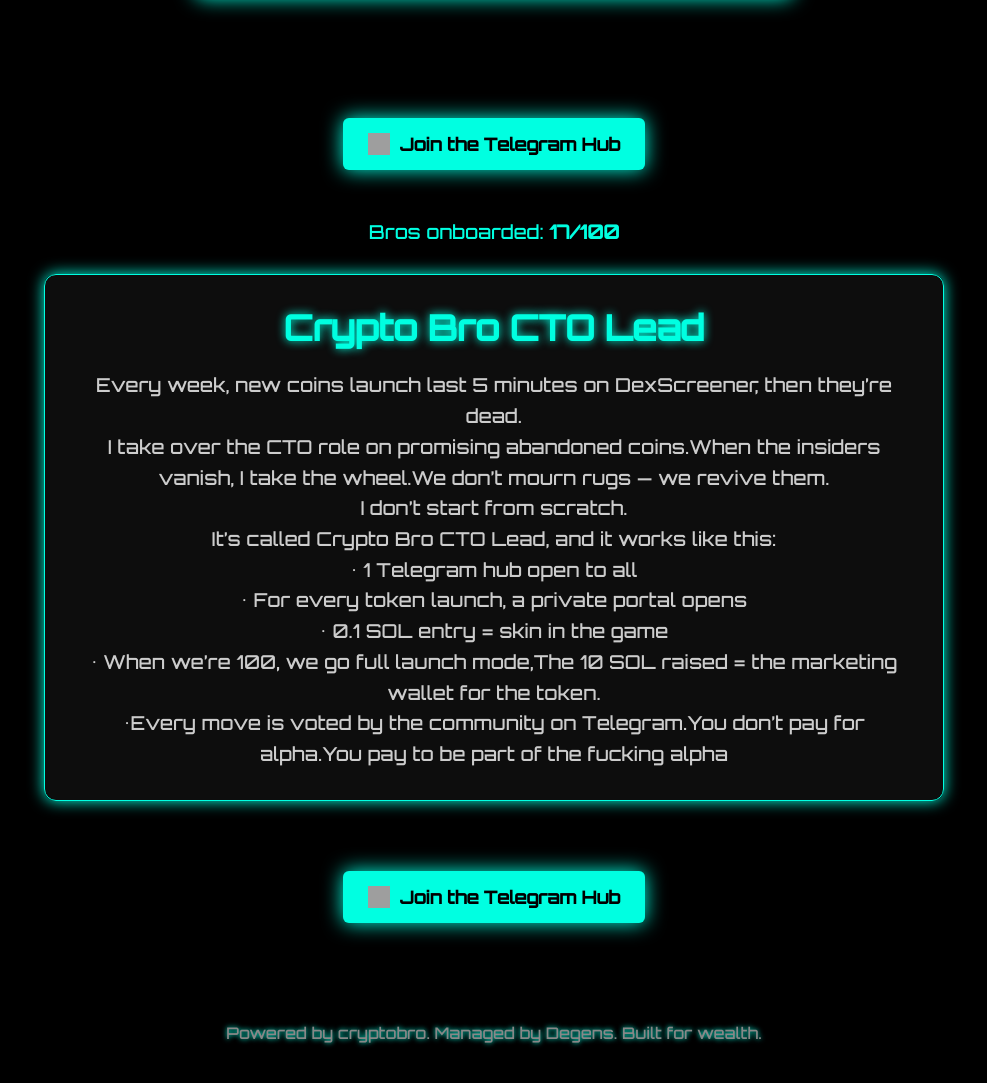
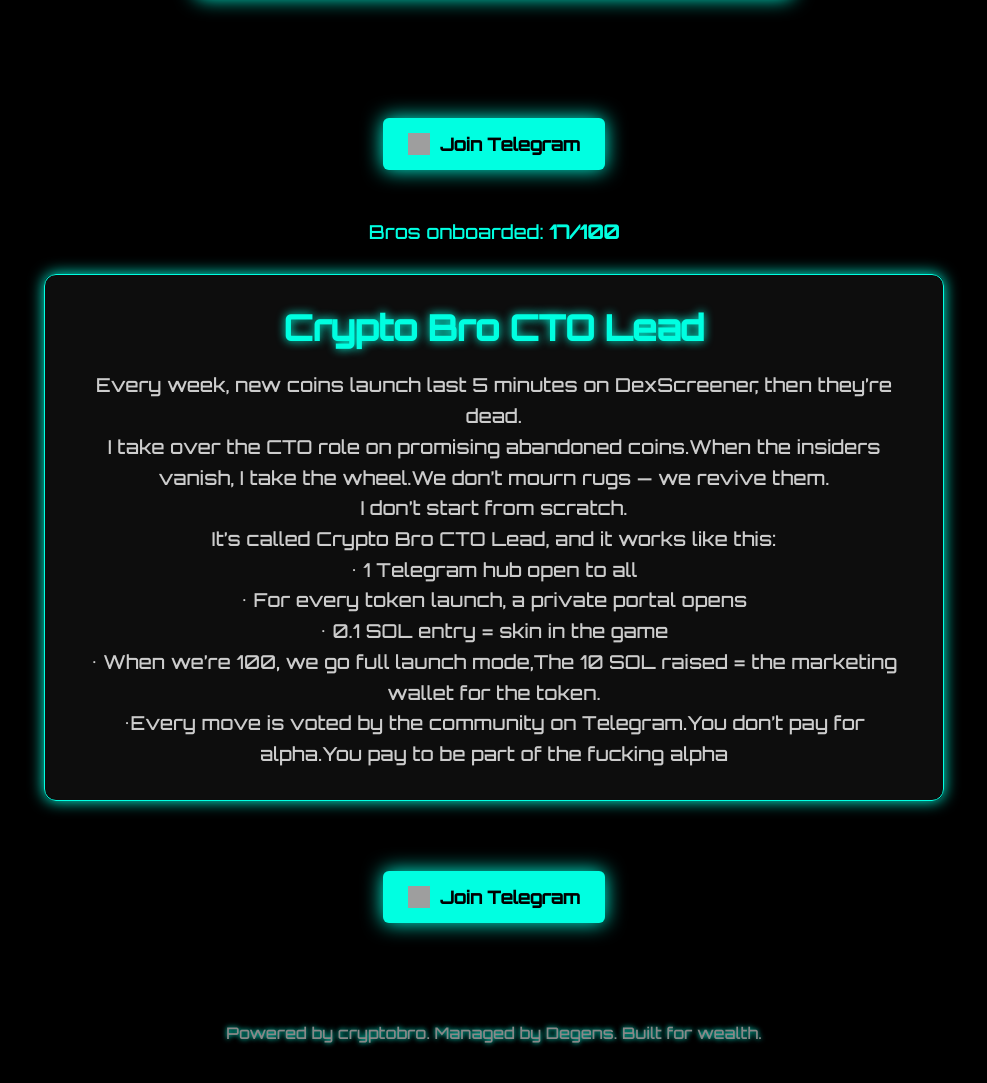
Before and after one commit to cryptobroctolead/crypto-bro-site, a plain HTML site: page index.html in a window 1280 px wide. Shown: the part 939-2022 px from the top of the page, without its empty margins (146-1133 px from the left). Drawn offline with Linux system fonts and the light colour scheme; grey boxes are pictures that could not be loaded.

Commit message:
Add files via upload

```diff
--- a/index.html
+++ b/index.html
@@ -184,7 +184,7 @@
   <div class="content">
     <a class="cta-button" href="https://t.me/cryptobrodev" target="_blank">
       <img src="https://upload.wikimedia.org/wikipedia/commons/8/82/Telegram_logo.svg" alt="Telegram">
-      Join the Telegram Hub
+      Join Telegram
     </a>
 
     <div class="counter">Bros onboarded: <strong>17/100</strong></div>
@@ -205,7 +205,7 @@
 
     <a class="cta-button" href="https://t.me/cryptobrodev" target="_blank">
       <img src="https://upload.wikimedia.org/wikipedia/commons/8/82/Telegram_logo.svg" alt="Telegram">
-      Join the Telegram Hub
+      Join Telegram
     </a>
 
     <footer>
```
